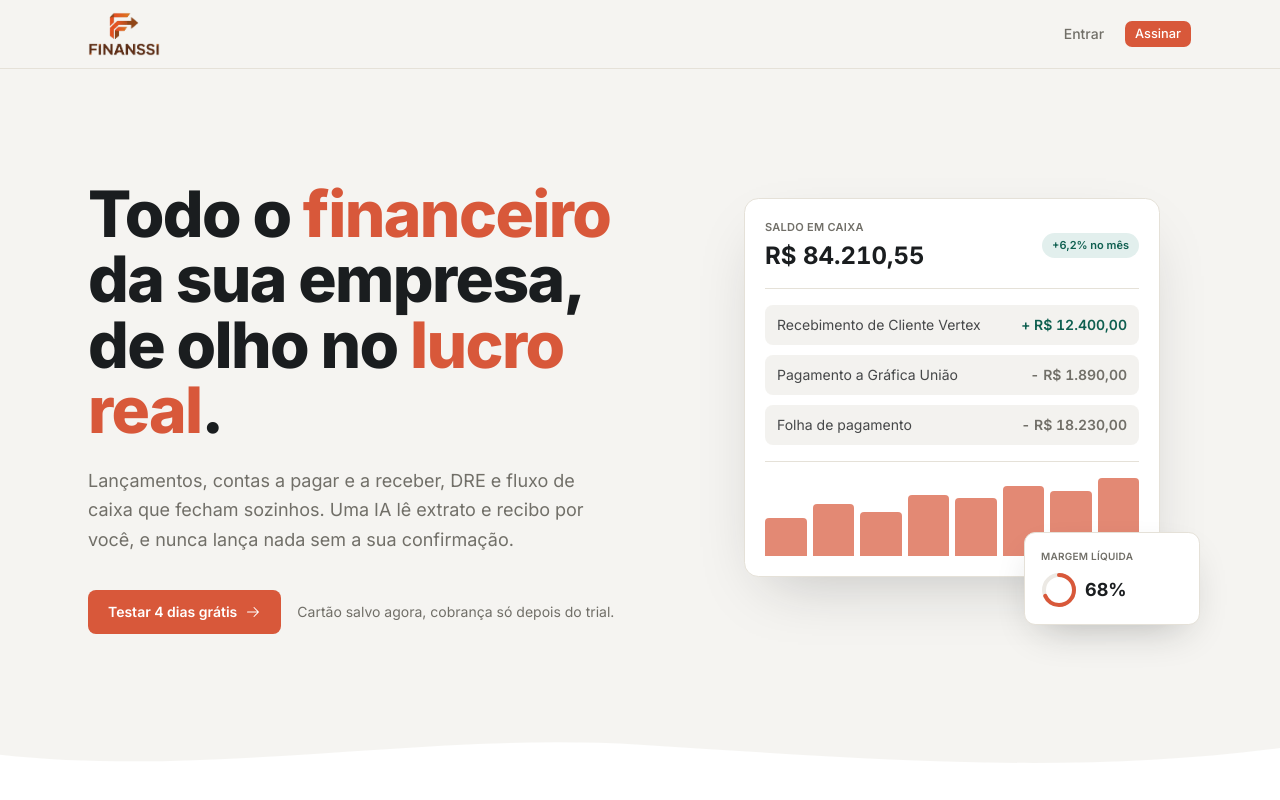
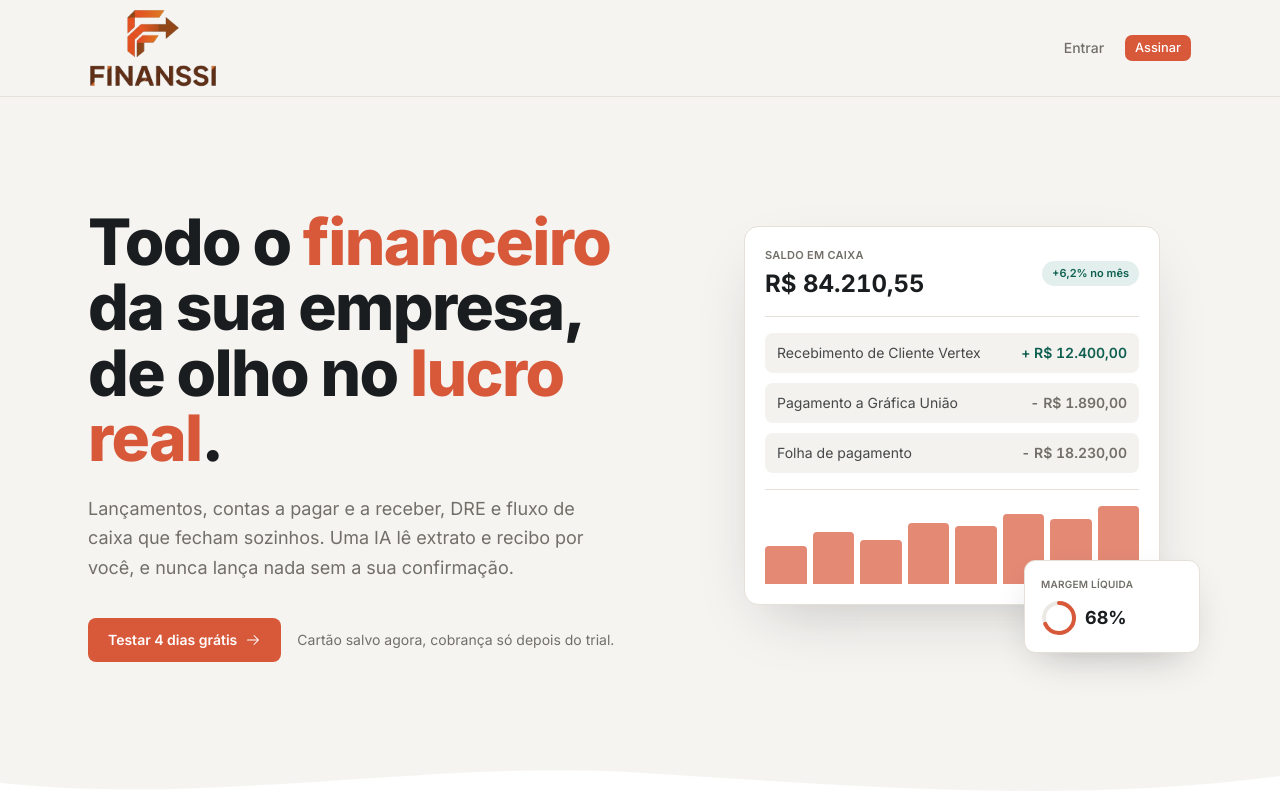
Before and after one commit to angelusmedeiros08/sistema-financeiro, a Next.js app in the folder app/: page / in a window 1280 px wide. Shown: the top 800 px of the page. Built offline with nearby package versions, Linux system fonts and the light colour scheme; no server answers.

Commit message:
Landing: logo bem maior no cabecalho e rodape
Feedback direto do usuario: logo pequena demais, precisa de enfase pra
marcar. Cabecalho vai de h-11 pra h-20 (padding vertical reduzido pra
compensar a altura), rodape de h-9 pra h-14.

```diff
--- a/app/src/components/landing/pagina-landing.tsx
+++ b/app/src/components/landing/pagina-landing.tsx
@@ -64,9 +64,9 @@ function Logo({ className }: { className?: string }) {
 function Cabecalho() {
   return (
     <header className="sticky top-0 z-20 border-b border-border bg-background/90 backdrop-blur">
-      <div className="mx-auto flex max-w-6xl items-center justify-between px-6 py-3">
+      <div className="mx-auto flex max-w-6xl items-center justify-between px-6 py-2">
         <Link href="/">
-          <Logo className="h-11 w-auto" />
+          <Logo className="h-20 w-auto" />
         </Link>
         <nav className="flex items-center gap-2">
           <Link href="/entrar" className="rounded-control px-3 py-1.5 text-sm font-medium text-muted-foreground transition-colors hover:text-foreground">
@@ -204,7 +204,7 @@ function Rodape() {
   return (
     <footer className="border-t border-border py-10">
       <div className="mx-auto flex max-w-6xl flex-col items-center justify-between gap-4 px-6 text-sm text-muted-foreground sm:flex-row">
-        <Logo className="h-9 w-auto" />
+        <Logo className="h-14 w-auto" />
         <div className="flex items-center gap-6">
           <Link href="/termos" className="hover:text-foreground">
             Termos de Uso
```
